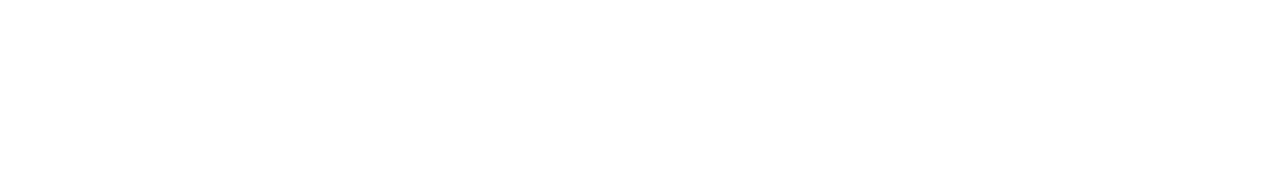
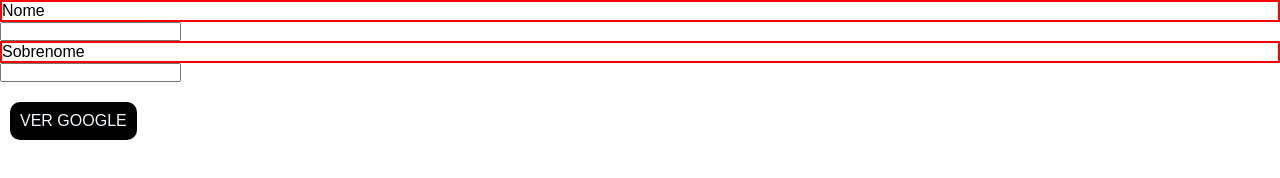
Before and after one commit to heitorHR/display-block, a plain HTML site: page index.html in a window 1280 px wide. Drawn offline with Linux system fonts and the light colour scheme.

Commit message:
ATividade finalizada

```diff
--- a/index.html
+++ b/index.html
@@ -1,5 +1,6 @@
 <!DOCTYPE html>
 <html lang="pt-BR">
+
 <head>
     <meta charset="UTF-8">
     <meta http-equiv="X-UA-Compatible" content="IE=edge">
@@ -8,11 +9,19 @@
     <link rel="stylesheet" href="style.css">
     <title>Display-Block</title>
 </head>
+
 <body>
-    <header>
-        <h1>
+    <form action="">
+        <div>
+            <label for=""> Nome </label>
+            <input type="text">
+        </div>
+        <div>
+            <label for="">Sobrenome</label>
+            <input type="text">
+        </div>
+    </form>
+    <a href="https://google.com.pt-BR">VER GOOGLE</a>
+</body>
 
-        </h1>
-    </header>
-</body>
 </html>
--- a/style.css
+++ b/style.css
@@ -0,0 +1,21 @@
+*{
+    margin: 0;
+    padding: 0;
+    box-sizing: border-box;
+    font-family: Arial, Helvetica, sans-serif;
+}
+label{
+    display: block;
+    border: 2px solid red;
+}
+a{
+    display: block;
+    text-decoration: none;
+    background: black;
+    color: aliceblue;
+    padding: 10px;
+    margin-top: 20px;
+    margin-left: 10px;
+    width: fit-content;
+    border-radius: 10px;
+}
```
